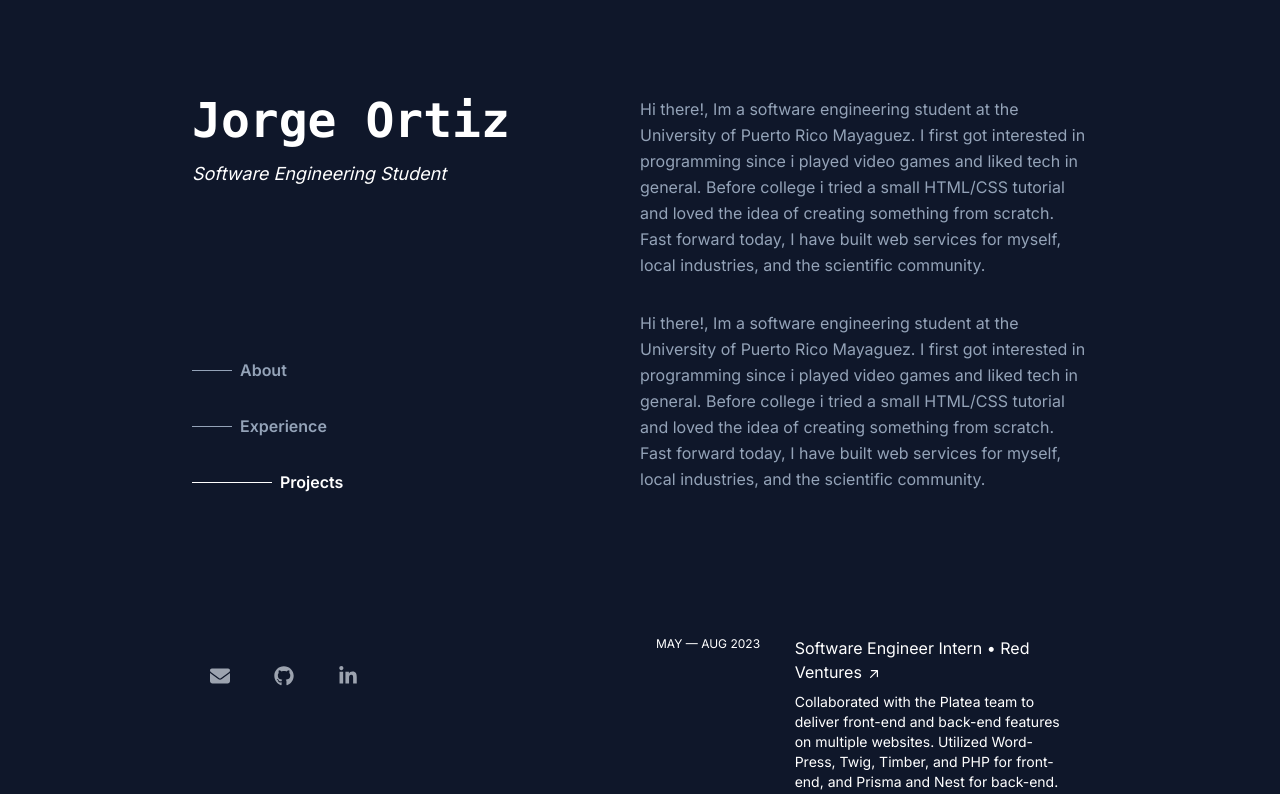
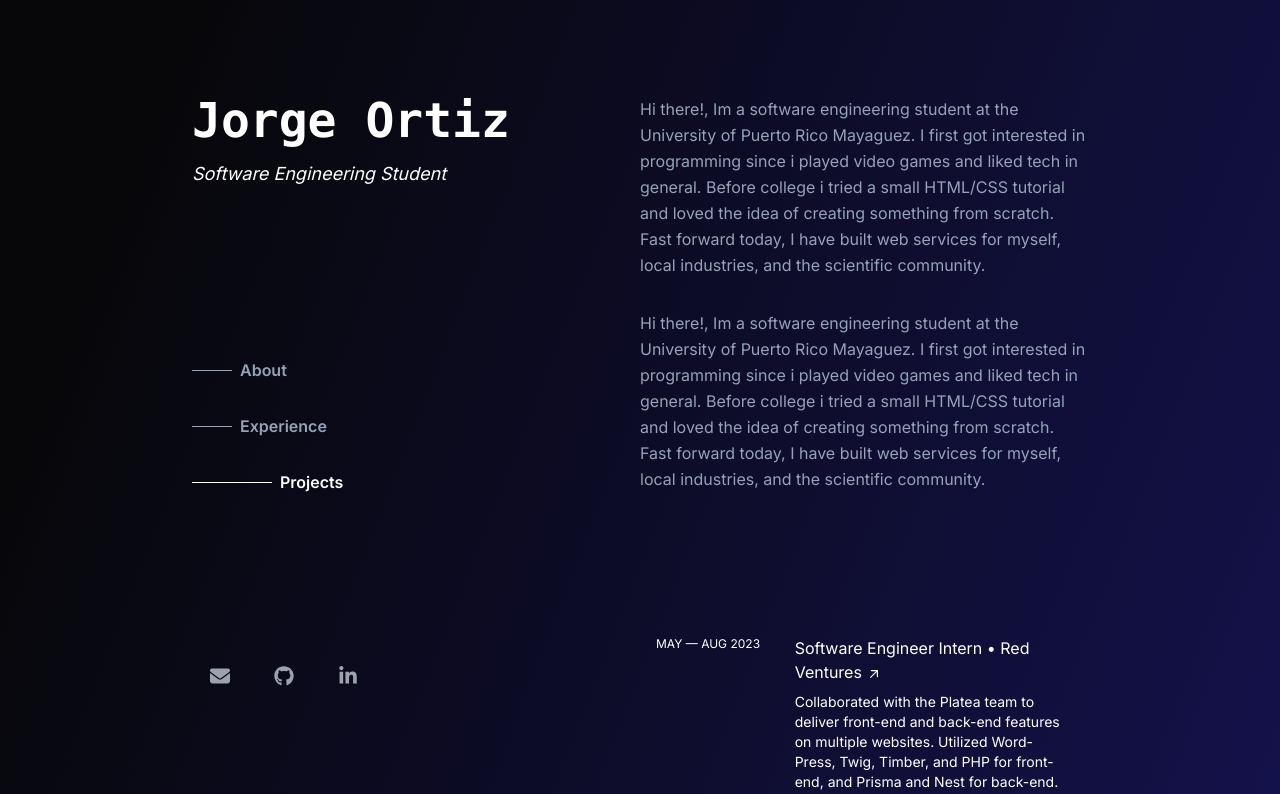
Before and after one commit to jorgeortiz41/portfolio, a Next.js app: page / in a window 1280 px wide. Shown: the top 794 px of the page. Built offline with nearby package versions, Linux system fonts and the light colour scheme.

Commit message:
changed bg to gradient

```diff
--- a/src/app/globals.css
+++ b/src/app/globals.css
@@ -17,7 +17,11 @@
 }
 
 body {
-    background-color: rgb(15, 23, 42);
+    background-image: linear-gradient(
+        111.4deg,
+        rgba(7, 7, 9, 1) 6.5%,
+        rgba(27, 24, 113, 1) 93.2%
+    );
 }
 
 @layer utilities {
```
